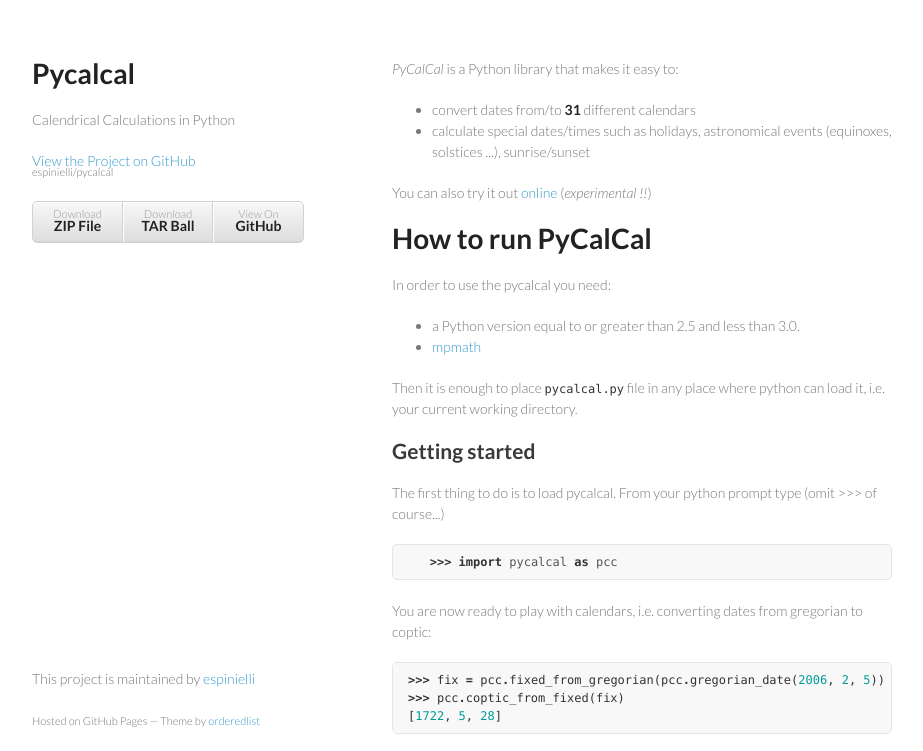
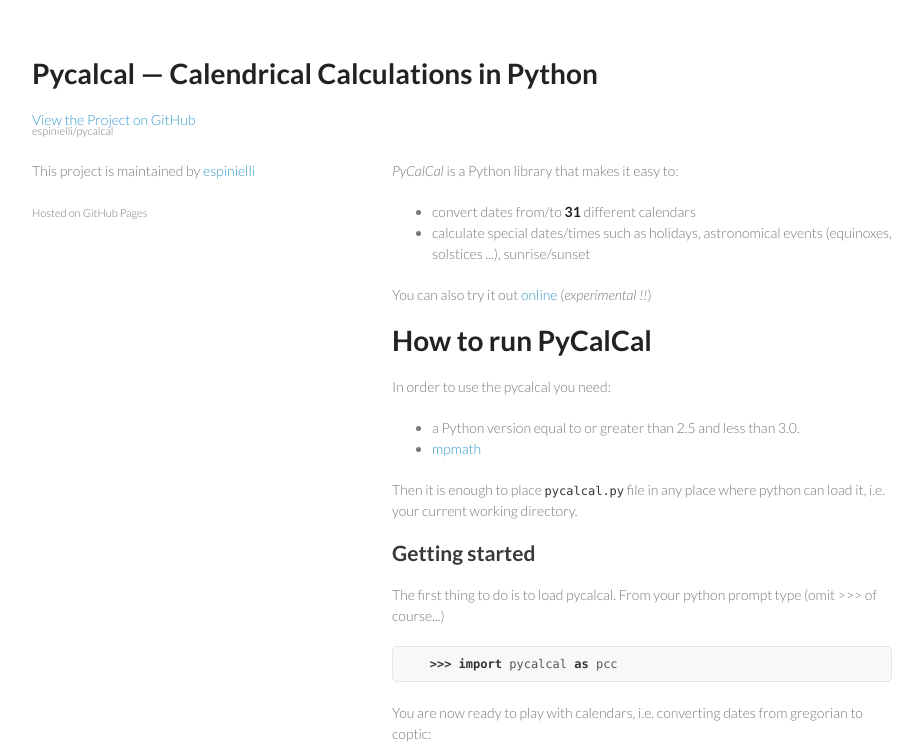
Before and after one commit to espinielli/pycalcal, a plain HTML site: page index.html in a window 1280 px wide. Shown: the top 751 px of the page, without its empty margins (178-1101 px from the left). Drawn offline with Linux system fonts and the light colour scheme.

Commit message:
new look

```diff
--- a/index.html
+++ b/index.html
@@ -15,17 +15,9 @@
   <body>
     <div class="wrapper">
       <header>
-        <h1>Pycalcal</h1>
-        <p>Calendrical Calculations in Python</p>
+        <h1>Pycalcal &mdash; Calendrical Calculations in Python</h1>
 
         <p class="view"><a href="https://github.com/espinielli/pycalcal">View the Project on GitHub <small>espinielli/pycalcal</small></a></p>
-
-
-        <ul>
-          <li><a href="https://github.com/espinielli/pycalcal/zipball/master">Download <strong>ZIP File</strong></a></li>
-          <li><a href="https://github.com/espinielli/pycalcal/tarball/master">Download <strong>TAR Ball</strong></a></li>
-          <li><a href="https://github.com/espinielli/pycalcal">View On <strong>GitHub</strong></a></li>
-        </ul>
       </header>
       <section>
         <p><em>PyCalCal</em> is a Python library that makes it easy to:</p>
@@ -190,7 +182,7 @@ by Prof. Reingold.</p>
       </section>
       <footer>
         <p>This project is maintained by <a href="https://github.com/espinielli">espinielli</a></p>
-        <p><small>Hosted on GitHub Pages &mdash; Theme by <a href="https://github.com/orderedlist">orderedlist</a></small></p>
+        <p><small>Hosted on GitHub Pages</small></p>
       </footer>
     </div>
     <script src="javascripts/scale.fix.js"></script>
--- a/stylesheets/styles.css
+++ b/stylesheets/styles.css
@@ -96,9 +96,7 @@ img {
 }
 
 header {
-  width:270px;
-  float:left;
-  position:fixed;
+  width:100%;
 }
 
 header ul {
@@ -178,8 +176,7 @@ hr {
 
 footer {
   width:270px;
-  float:left;
-  position:fixed;
+  float:bottom;
   bottom:50px;
 }
 
```
